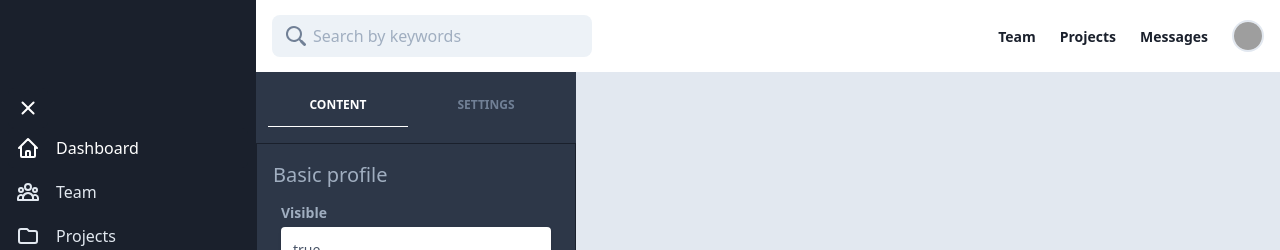
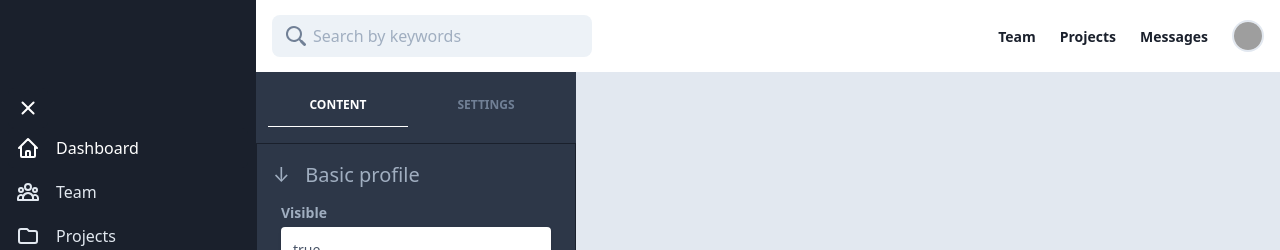
Before and after one commit to kevjose/devnotes, a React (Create React App) app in the folder may-2020/tailwind_css/rt-workcation/: page / in a window 1280 px wide. Shown: the top 250 px of the page. Built offline with nearby package versions, Linux system fonts and the light colour scheme; grey boxes are pictures that could not be loaded.

Commit message:
[23/5/2020][TAILWIND_WORKCATION] added arrows on collapsible form section

```diff
--- a/may-2020/tailwind_css/rt-workcation/src/components/SearchFilters.js
+++ b/may-2020/tailwind_css/rt-workcation/src/components/SearchFilters.js
@@ -159,10 +159,11 @@ const SearchFilters = () => {
           <div className='lg:flex xl:block'>
             <div className='px-4 py-4 border-t border-gray-900 lg:w-1/3 border xl:w-full'>
               <h3
-                className='text-xl text-bold text-gray-500 cursor-pointer'
+                className='text-xl text-bold text-gray-500 cursor-pointer select-none'
                 onClick={() => setShowBasicProfile(o => !o)}
               >
-                Basic profile
+                {showBasicProfile ? <>&#8595;</> : <>&#8594;</>} &nbsp; Basic
+                profile
               </h3>
               <div className='flex flex-col flex-wrap'>
                 {showBasicProfile &&
```
